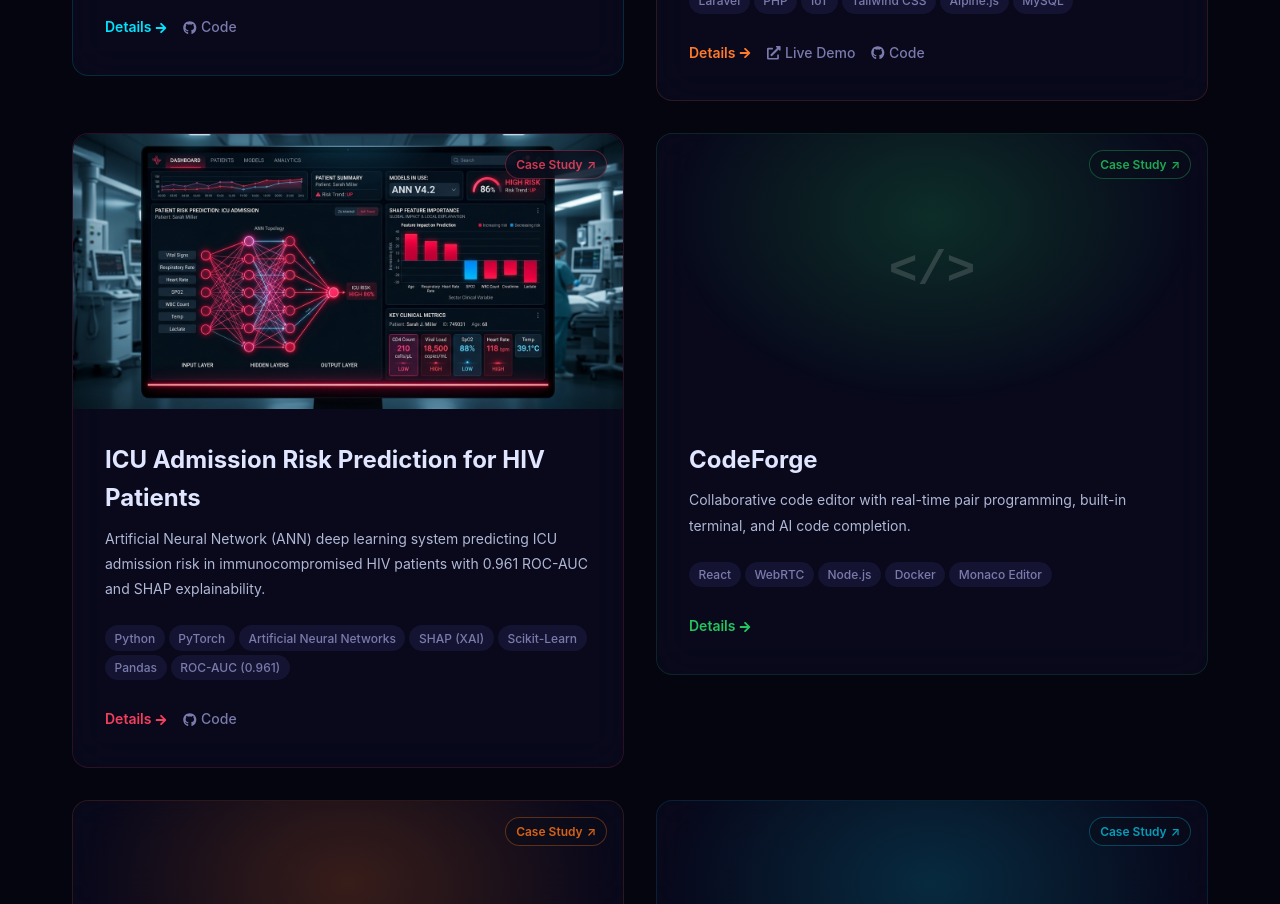
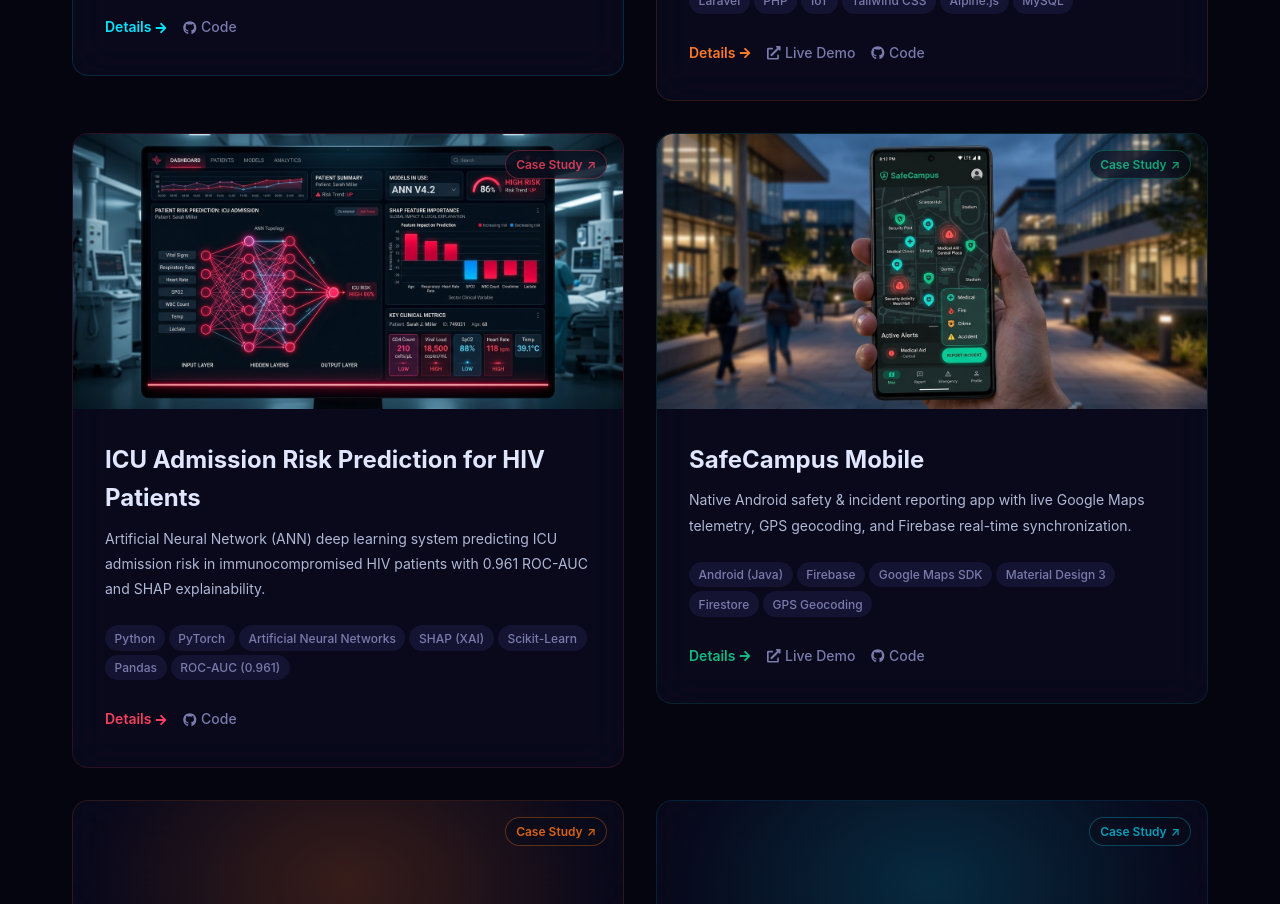
Before and after one commit to azlan-sys/Portfolio-Azlan, a React (Vite) app: page / in a window 1280 px wide. Shown: the part 3000-3904 px from the top of the page. Built offline with nearby package versions, Linux system fonts and the light colour scheme.

Commit message:
feat: add SafeCampus Mobile Android application to portfolio

```diff
--- a/src/components/Projects/Projects.jsx
+++ b/src/components/Projects/Projects.jsx
@@ -7,7 +7,7 @@ import ProjectCard from './ProjectCard';
 import ProjectModal from './ProjectModal';
 import './Projects.css';
 
-const FILTERS = ['All', 'Full-Stack', 'AI/ML', 'Frontend', 'Backend'];
+const FILTERS = ['All', 'Full-Stack', 'AI/ML', 'Mobile', 'Frontend', 'Backend'];
 
 export default function Projects() {
   const [activeFilter, setActiveFilter] = useState('All');
--- a/src/data/portfolioData.js
+++ b/src/data/portfolioData.js
@@ -226,44 +226,62 @@ export const projectsData = [
   },
   {
     id: 4,
-    title: 'CodeForge',
-    tagline: 'Real-Time Collaborative Cloud IDE & AI Pair Programmer',
-    role: 'Frontend Architect',
-    year: '2023',
+    title: 'SafeCampus Mobile',
+    tagline: 'Crowdsourced Campus Incident Reporting & Real-Time Emergency Navigation',
+    role: 'Android & Mobile Developer',
+    year: '2026',
+    image: '/images/safecampus.jpg',
     description:
-      'Collaborative code editor with real-time pair programming, built-in terminal, and AI code completion.',
+      'Native Android safety & incident reporting app with live Google Maps telemetry, GPS geocoding, and Firebase real-time synchronization.',
     longDescription:
-      'Browser-based IDE supporting real-time collaboration, integrated terminal, Git workflows, and AI-powered code suggestions.',
+      'A crowdsourced campus safety and emergency response mobile application designed for university students to report hazards, track active incidents on an interactive Google Map, and quickly reach emergency contact hubs.',
     overview:
-      'CodeForge empowers developer teams to collaborate remotely with zero latency. It combines Monaco Editor, WebRTC peer data channels, and sandboxed Docker containers for instant multi-user code editing and execution.',
+      'SafeCampus empowers university campus communities (developed for UiTM Jasin) to stay alert and secure in real-time. Students can report urgent incidents across four critical categories—Accidents, Crimes, Medical Emergencies, and Fires—with automated GPS location geocoding. The application integrates Google Maps SDK to display live incident heatmaps and verified campus safety infrastructure (Security Posts, Clinics, and Emergency Call Points), backed by Firebase for instantaneous multi-device synchronization.',
     highlights: [
-      'Multi-Cursor Collaboration',
-      'WebRTC P2P Sync',
-      'Monaco Editor Integration',
-      'AI Code Autocomplete',
+      'Real-Time Google Maps Telemetry',
+      'Multi-Category Incident Reporting (Accidents, Crime, Medical, Fire)',
+      'Automated GPS Geocoding & Address Resolution',
+      'Firebase Realtime DB & Firestore Sync',
+      'Admin-Verified Safe Zones & Emergency Posts',
+      'Student Identity & Accountability Verification',
     ],
     keyFeatures: [
       {
-        title: 'Live Multi-Cursor Pair Programming',
-        desc: 'Real-time shared state using Operational Transformation (OT) and WebRTC for conflict-free concurrent editing.',
+        title: 'Real-Time Interactive Campus Map',
+        desc: 'Visualizes active incidents and campus emergency infrastructure (Security Posts, Clinics, Emergency Help Points) using Google Maps SDK with custom map markers and status overlays.',
       },
       {
-        title: 'In-Browser Terminal & Execution',
-        desc: 'Execute code in secure containerized sandboxes with live stdout/stderr streaming.',
+        title: 'Instant Multi-Category Incident Dispatch',
+        desc: 'Streamlined emergency reporting forms enabling students to submit high-priority alerts with categorical tagging (Accident, Crime, Medical, Fire) and timestamped documentation.',
       },
       {
-        title: 'AI Code Assistant',
-        desc: 'Context-aware code completion, refactoring suggestions, and inline documentation lookups.',
+        title: 'Dynamic GPS Geolocation & Reverse Geocoding',
+        desc: 'Leverages Android Location Services to automatically capture precise user coordinates and translate latitude/longitude into human-readable campus building addresses.',
+      },
+      {
+        title: 'Cloud-Native Firebase Synchronization',
+        desc: 'Utilizes Firebase Realtime Database and Firestore for instantaneous data propagation across all student devices and secure authentication profile management.',
+      },
+      {
+        title: 'Admin Verified Safety Hubs',
+        desc: 'Features official campus security posts, emergency call stations, and clinic locations maintained by university safety administrators for rapid navigation during crises.',
       },
     ],
     architecture:
-      'React with Monaco Editor, WebRTC, Dockerized microservices, and Node.js WebSocket orchestration.',
-    techStack: ['React', 'WebRTC', 'Node.js', 'Docker', 'Monaco Editor'],
-    category: 'Frontend',
-    liveUrl: '#',
-    githubUrl: '#',
-    featured: false,
-    color: '#22c55e',
+      'Native Android application developed in Java following Material Design 3 guidelines, powered by Google Maps SDK, Play Services Location API, and Firebase Firestore/Realtime Database.',
+    techStack: [
+      'Android (Java)',
+      'Firebase',
+      'Google Maps SDK',
+      'Material Design 3',
+      'Firestore',
+      'GPS Geocoding',
+    ],
+    category: 'Mobile',
+    liveUrl: 'https://github.com/azlan-ive/SafeCampus/actions',
+    githubUrl: 'https://github.com/azlan-sys/SafeCampus',
+    featured: true,
+    color: '#10b981',
   },
   {
     id: 5,
```
Also changed, not shown: public/images/safecampus.jpg (added).
